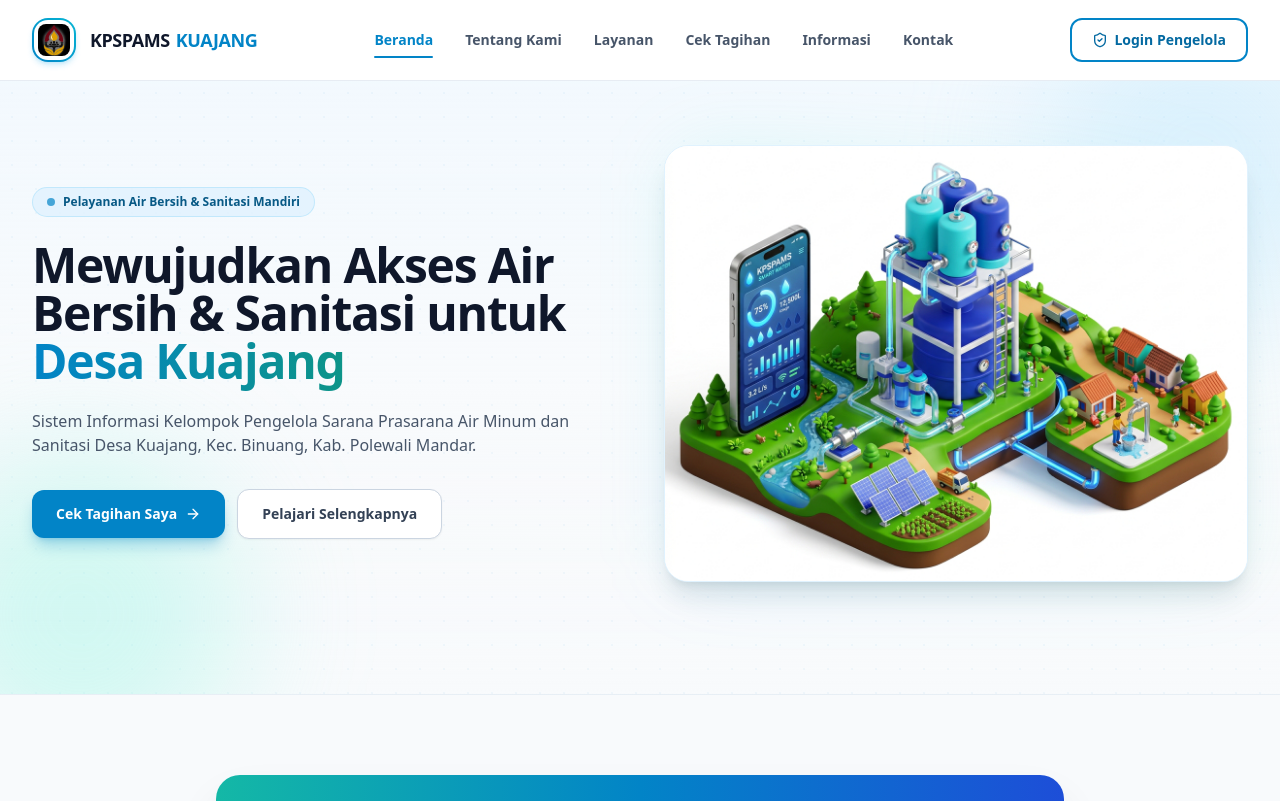
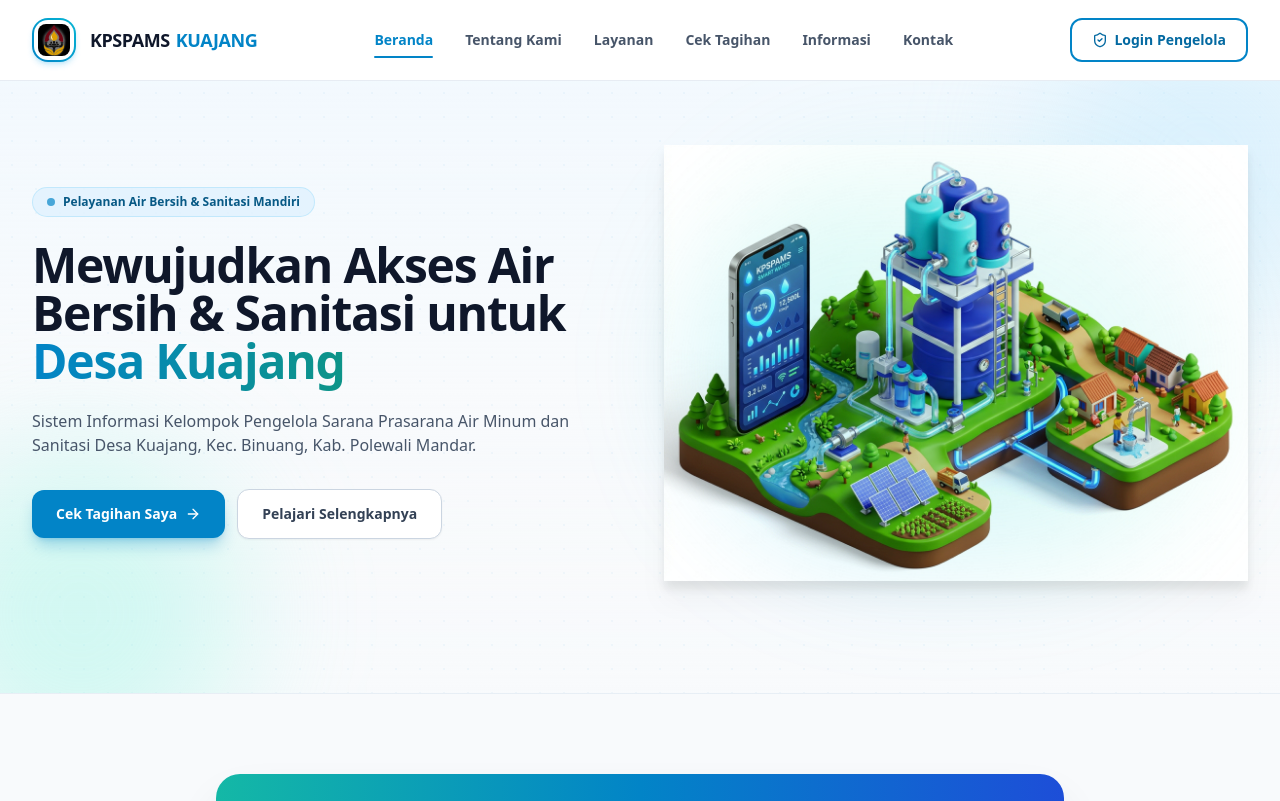
Before and after one commit to zarukjhi21/sistem_kpspams, a Next.js app in the folder frontend/: page / in a window 1280 px wide. Shown: the top 801 px of the page. Built offline with nearby package versions, Linux system fonts and the light colour scheme; no server answers.

Commit message:
fix(landing): remove white box container and apply mix-blend-multiply for seamless hero illustration

```diff
--- a/frontend/package.json
+++ b/frontend/package.json
@@ -17,6 +17,7 @@
     "leaflet": "^1.9.4",
     "lucide-react": "^0.453.0",
     "next": "14.2.15",
+    "pngjs": "^7.0.0",
     "react": "^18.3.1",
     "react-dom": "^18.3.1",
     "react-hook-form": "^7.53.0",
--- a/frontend/src/app/page.tsx
+++ b/frontend/src/app/page.tsx
@@ -402,21 +402,21 @@ export default function HomePage() {
                 </div>
               </div>
 
-              {/* Right Column: High Quality 3D Isometric Illustration */}
+              {/* Right Column: High Quality 3D Isometric Illustration (Seamless Floating, No White Box) */}
               <div className="lg:col-span-6 flex justify-center items-center relative">
-                <div className="relative w-full max-w-lg lg:max-w-none">
-                  {/* Decorative Glow */}
-                  <div className="absolute inset-0 bg-gradient-to-tr from-sky-400/20 via-teal-300/20 to-transparent rounded-3xl blur-2xl transform scale-95" />
+                <div className="relative w-full max-w-lg lg:max-w-none flex items-center justify-center">
+                  {/* Atmospheric Depth Glow */}
+                  <div className="absolute inset-0 bg-gradient-to-tr from-sky-400/25 via-teal-300/20 to-sky-200/10 rounded-full blur-3xl transform scale-90 pointer-events-none" />
 
-                  {/* Main Illustration Image */}
-                  <div className="relative rounded-2xl sm:rounded-3xl overflow-hidden border border-sky-100 bg-white shadow-xl shadow-sky-950/10 transition-transform duration-500 hover:scale-[1.01]">
+                  {/* Floating Illustration with Seamless Blend */}
+                  <div className="relative transition-transform duration-500 hover:scale-[1.02] flex items-center justify-center">
                     <Image
                       src="/hero-water-illustration.png"
                       alt="Ilustrasi Infrastruktur Air Bersih KPSPAMS Desa Kuajang"
                       width={700}
                       height={500}
                       priority
-                      className="w-full h-auto object-contain mx-auto"
+                      className="w-full h-auto object-contain mx-auto mix-blend-multiply drop-shadow-xl"
                     />
                   </div>
                 </div>
```
Also changed, not shown: 1 other file (tests, documents, lock files or other folders).
